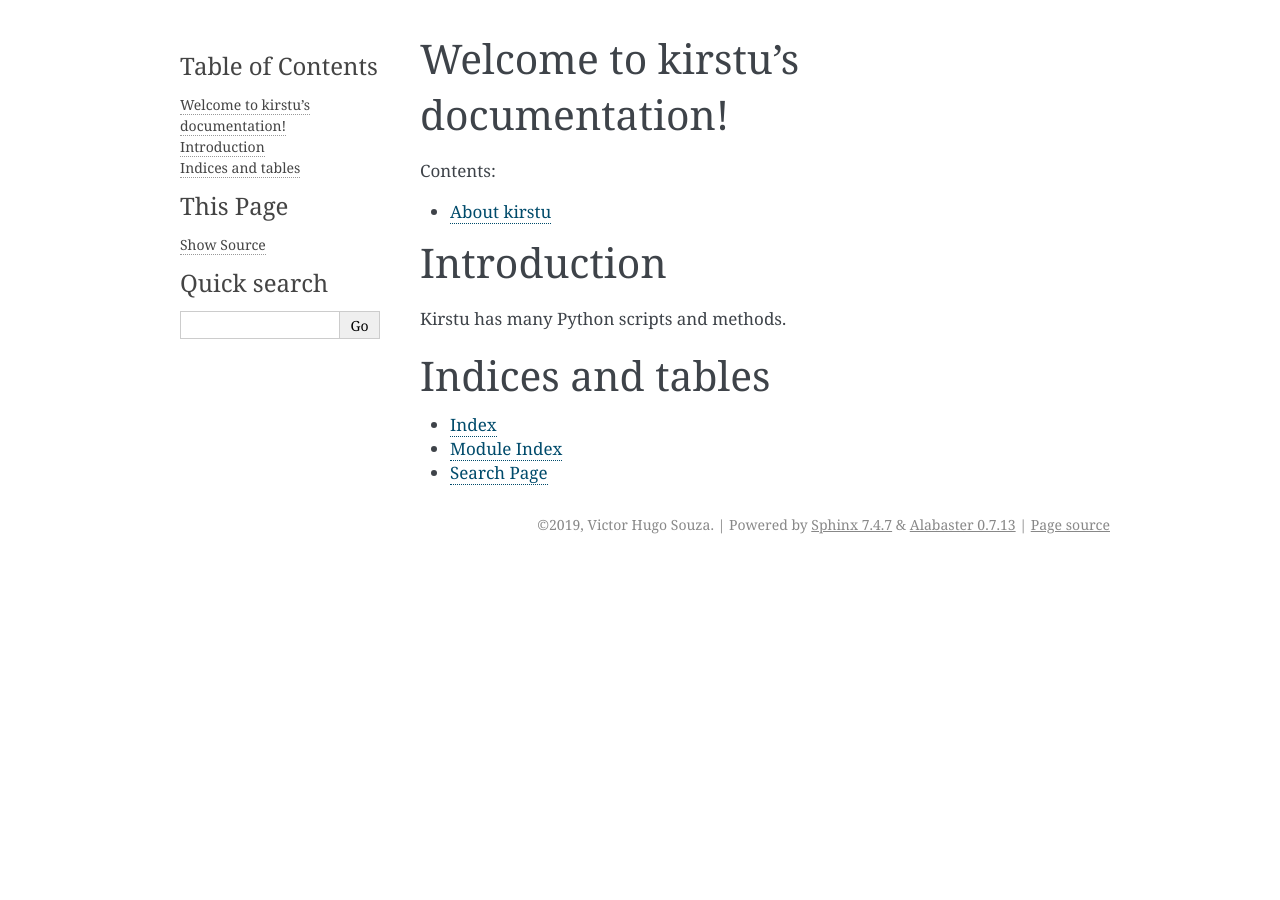
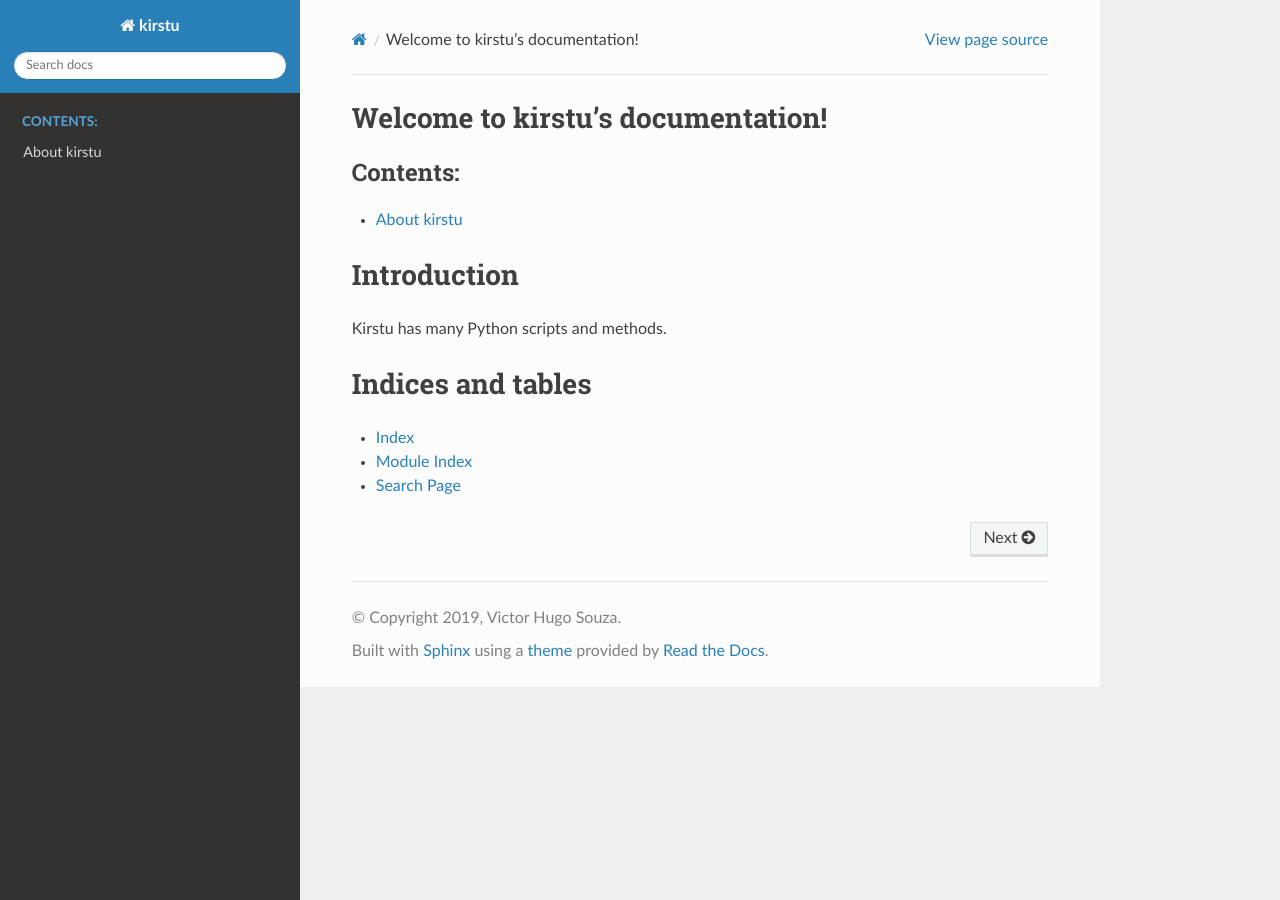
Before and after one commit to vhosouza/kirstu, a Sphinx documentation site: the page built from docs/index.rst, in a window 1280 px wide. Built offline with Sphinx 7.4.7 and the Read the Docs theme 2.0.0, drawn with Linux system fonts in a browser that asks for light colours.

Commit message:
ENH: Changed docs theme to ReadTheDocs

```diff
--- a/docs/conf.py
+++ b/docs/conf.py
@@ -47,11 +47,13 @@ exclude_patterns = ['_build', 'Thumbs.db', '.DS_Store']
 # The theme to use for HTML and HTML Help pages.  See the documentation for
 # a list of builtin themes.
 #
-html_theme = 'alabaster'
+html_theme = 'sphinx_rtd_theme'
 
 # Add any paths that contain custom static files (such as style sheets) here,
 # relative to this directory. They are copied after the builtin static files,
 # so a file named "default.css" will overwrite the builtin "default.css".
 html_static_path = ['_static']
 
+# Required to avoid Sphinx error in ReadTheDocs building process. ReadTheDocs is using
+# Sphinx v1. while this project uses Sphix v2.
 master_doc = 'index'
--- a/environment.yml
+++ b/environment.yml
@@ -18,3 +18,4 @@ dependencies:
     - nibabel
     - gendocs
     - cookiecutter
+    - sphinx_rtd_theme
```
